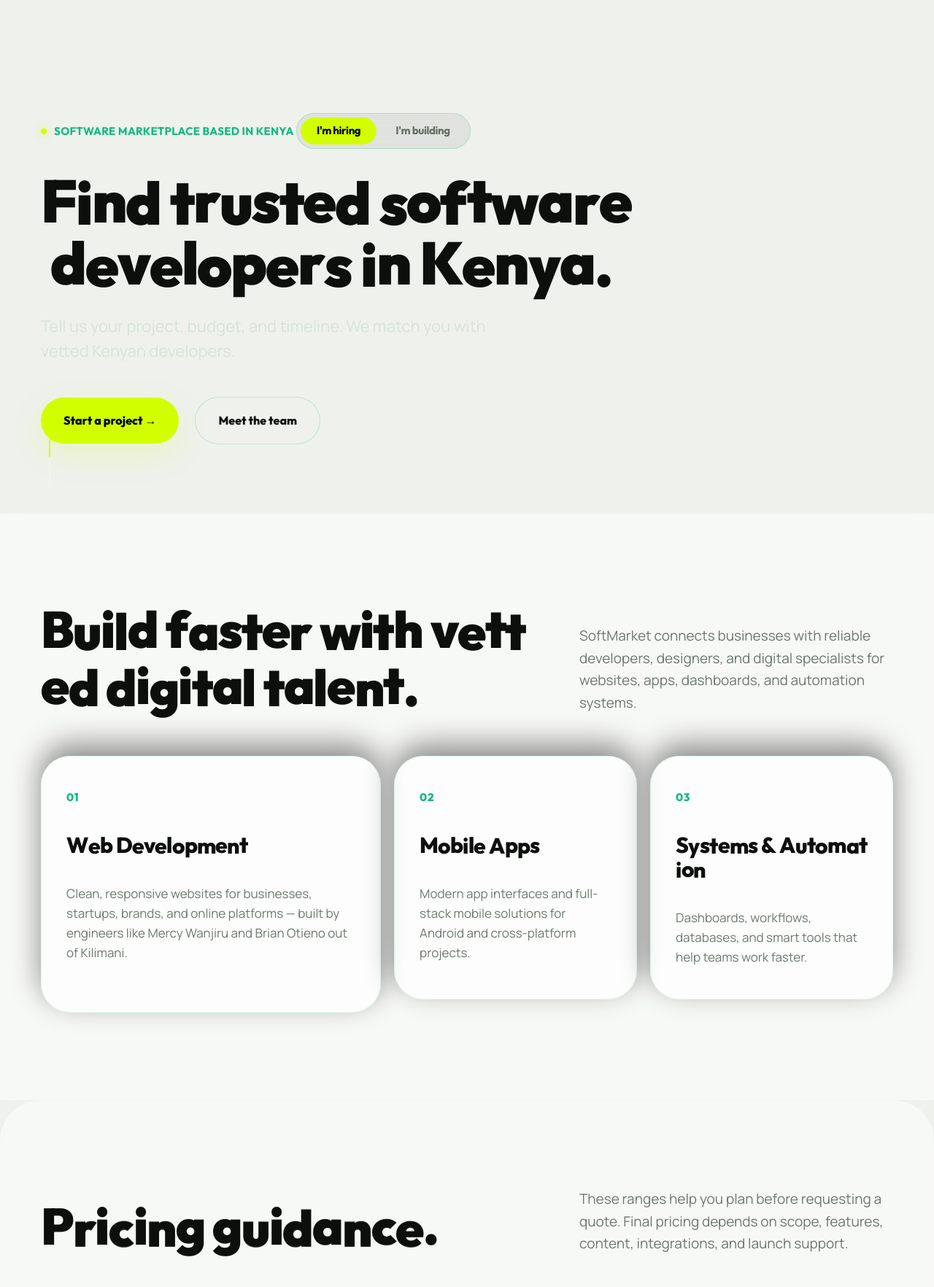
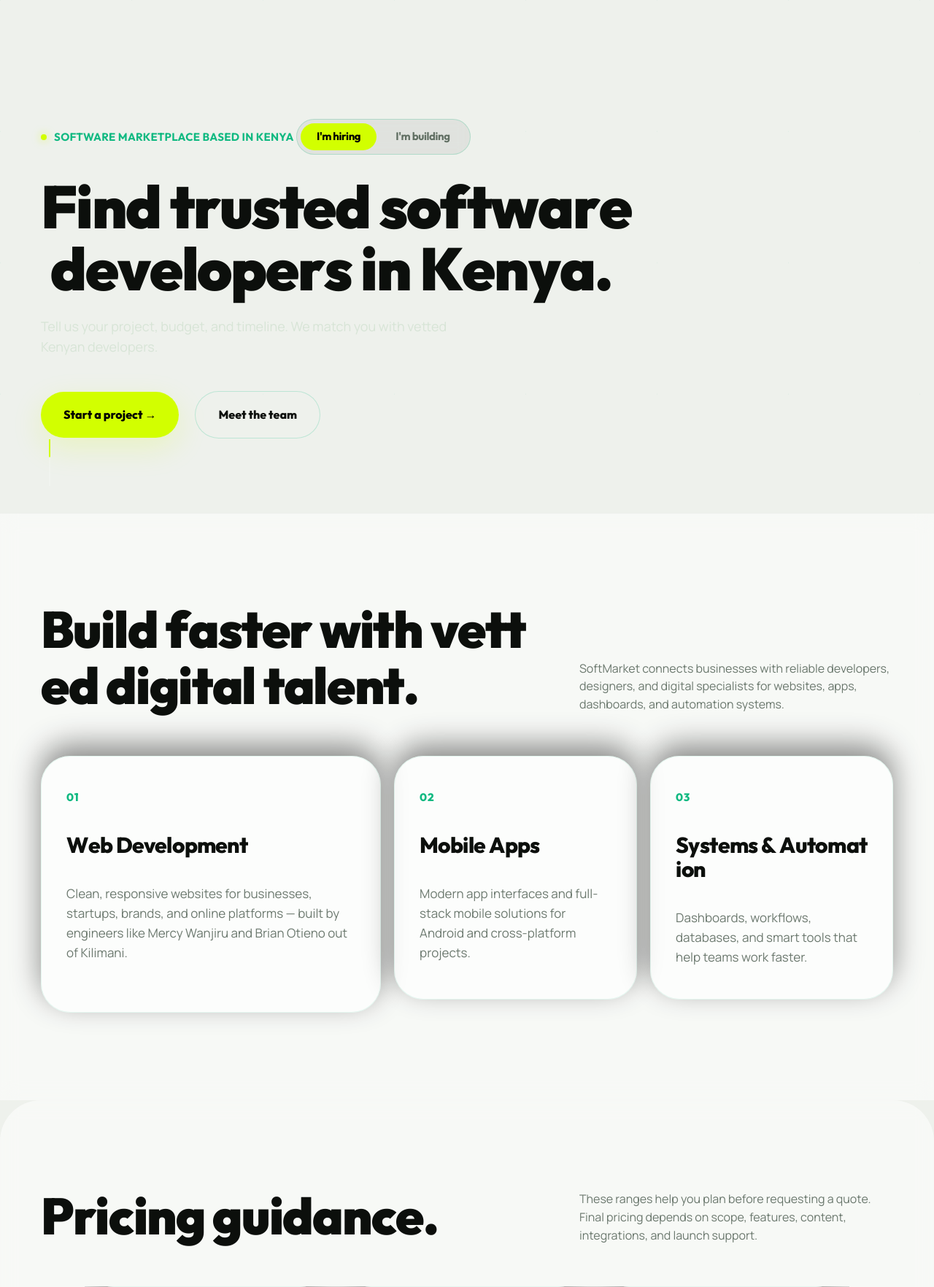
Before and after one commit to Narutoglen/SoftMarket-Kenya, a Django app: page / in a window 1280 px wide. Shown: the part 96-1860 px from the top of the page at 73% size. Run offline with Django 5.2, Linux system fonts and the light colour scheme; data comes from the database, SQL or seed files in the repository; parts of the project's set-up code (start-up, migrations or seed data) failed here and were passed over; some libraries are stand-ins or nearby versions.

Commit message:
Polish typography + Voices image ratio
- Reduce explanatory text sizes (hero-sub 22->18, section-desc 19->16, page-hero-copy 22->18)
- Remove uneven per-letter roll offset that made words look broken/spaced
- Tighten Voices media slot to 2:3 to fit the portrait artwork with less dead space

```diff
--- a/static/marketplace/styles.css
+++ b/static/marketplace/styles.css
@@ -644,9 +644,9 @@ html[data-theme="dark"] .theme-toggle:hover .theme-toggle-track {
 
 .hero-sub {
   max-width: 620px;
-  margin-top: 28px;
+  margin-top: 24px;
   color: var(--ink-soft);
-  font-size: 22px;
+  font-size: 18px;
   line-height: 1.55;
   animation: heroSubSwap 0.5s ease;
 }
@@ -808,8 +808,8 @@ html[data-theme="dark"] .hero-toggle {
   width: 100%;
   max-width: 430px;
   color: var(--text-soft);
-  font-size: 19px;
-  line-height: 1.6;
+  font-size: 16px;
+  line-height: 1.55;
 }
 
 /* ---------- Bento grid (asymmetric, not 3 equal cards) ---------- */
@@ -1615,7 +1615,7 @@ html[data-theme="dark"] .hero-toggle {
 .page-hero-copy {
   max-width: 720px;
   color: var(--ink-soft);
-  font-size: 22px;
+  font-size: 18px;
   line-height: 1.55;
 }
 
@@ -1688,7 +1688,7 @@ html[data-theme="dark"] .hero-toggle {
 
 .voice-media {
   position: relative;
-  aspect-ratio: 4 / 5;
+  aspect-ratio: 2 / 3;
   overflow: hidden;
   background: #05070d;
   border-radius: 22px;
@@ -1739,24 +1739,17 @@ html[data-theme="dark"] .hero-toggle {
 
 .roll .roll-char {
   display: inline-block;
-  transition: transform 0.4s cubic-bezier(0.2, 0.7, 0.2, 1);
+  transition: transform 0.35s cubic-bezier(0.2, 0.7, 0.2, 1);
   transition-delay: var(--roll-delay, 0s);
   will-change: transform;
 }
 
 .roll:hover .roll-char,
 .roll.is-rolling .roll-char {
-  transform: translateY(-0.12em);
-}
-
-.roll .roll-char:nth-child(even) {
-  transform: translateY(0.04em);
-}
-
-.roll:hover .roll-char:nth-child(even),
-.roll.is-rolling .roll-char:nth-child(even) {
-  transform: translateY(-0.12em);
-}
+  transform: translateY(-0.08em);
+}
+
+/* Subtle, even baseline — no uneven per-character offset so words stay readable */
 
 /* ---------- Footer ---------- */
 footer {
```
